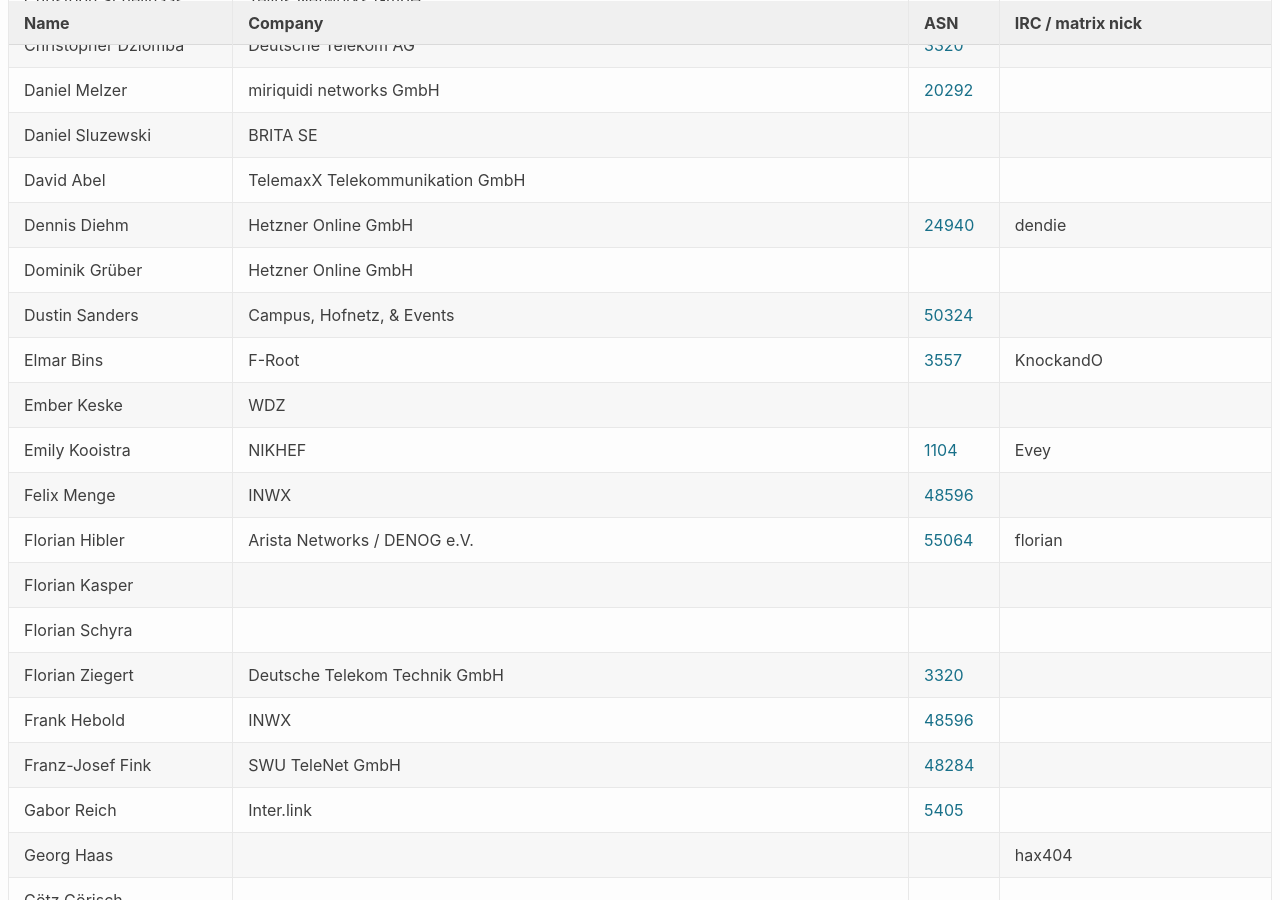
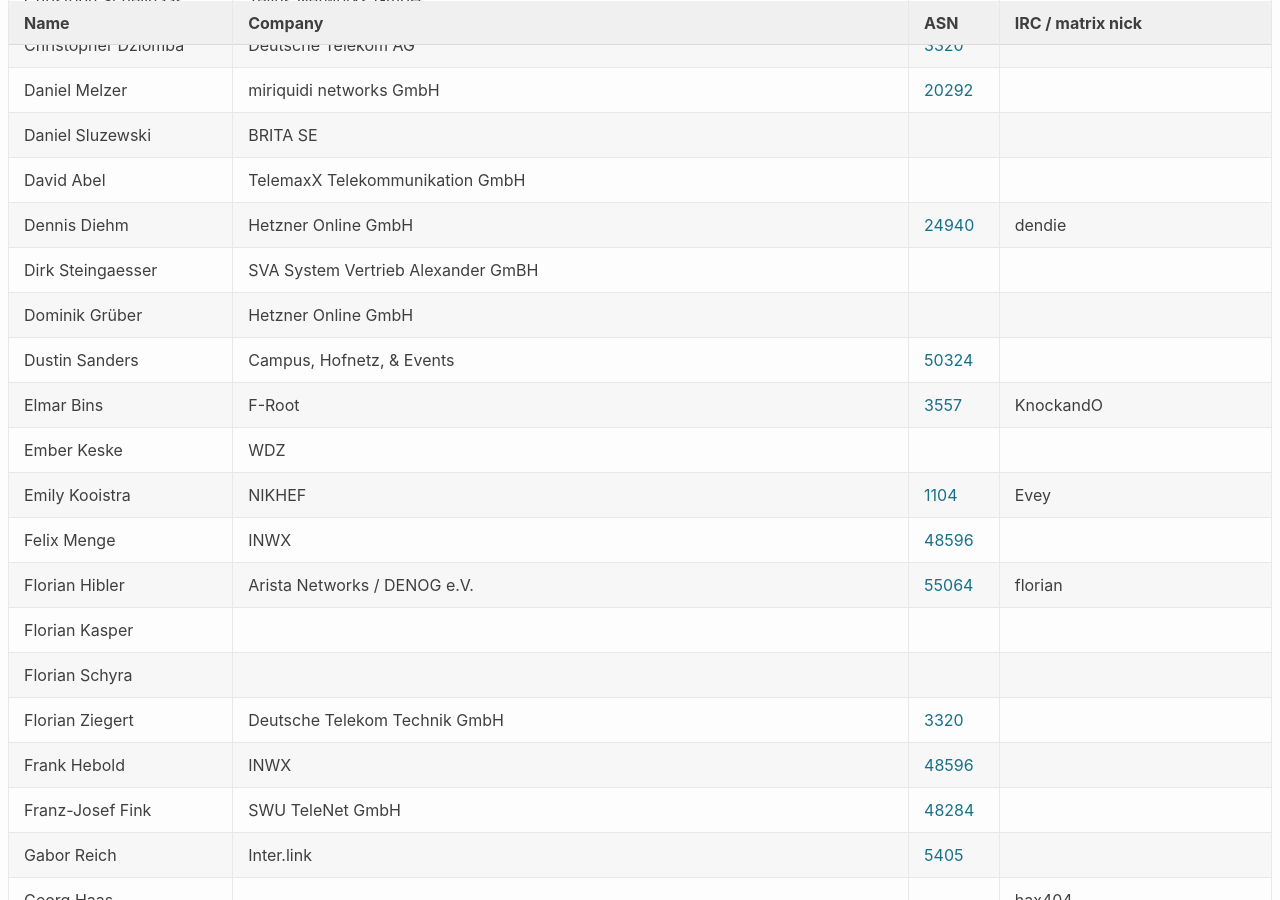
Before and after one commit to denog/pretix-attendeelist, a Jekyll site: the page built from denog17/index.markdown, in a window 1280 px wide and 900 px high, scrolled down 1189 px. Built offline with Jekyll 4.4.1, drawn with Linux system fonts in a browser that asks for light colours.

Commit message:
Latest data: Mon Jun 30 08:52:28 UTC 2025

```diff
--- a/_data/attendees_denog17_onsite.json
+++ b/_data/attendees_denog17_onsite.json
@@ -166,6 +166,12 @@
     "company": "Hetzner Online GmbH",
     "irc": "dendie",
     "asn": "24940"
+  },
+  {
+    "name": "Dirk Steingaesser",
+    "company": "SVA System Vertrieb Alexander GmBH",
+    "irc": null,
+    "asn": null
   },
   {
     "name": "Dominik Grüber",
```
